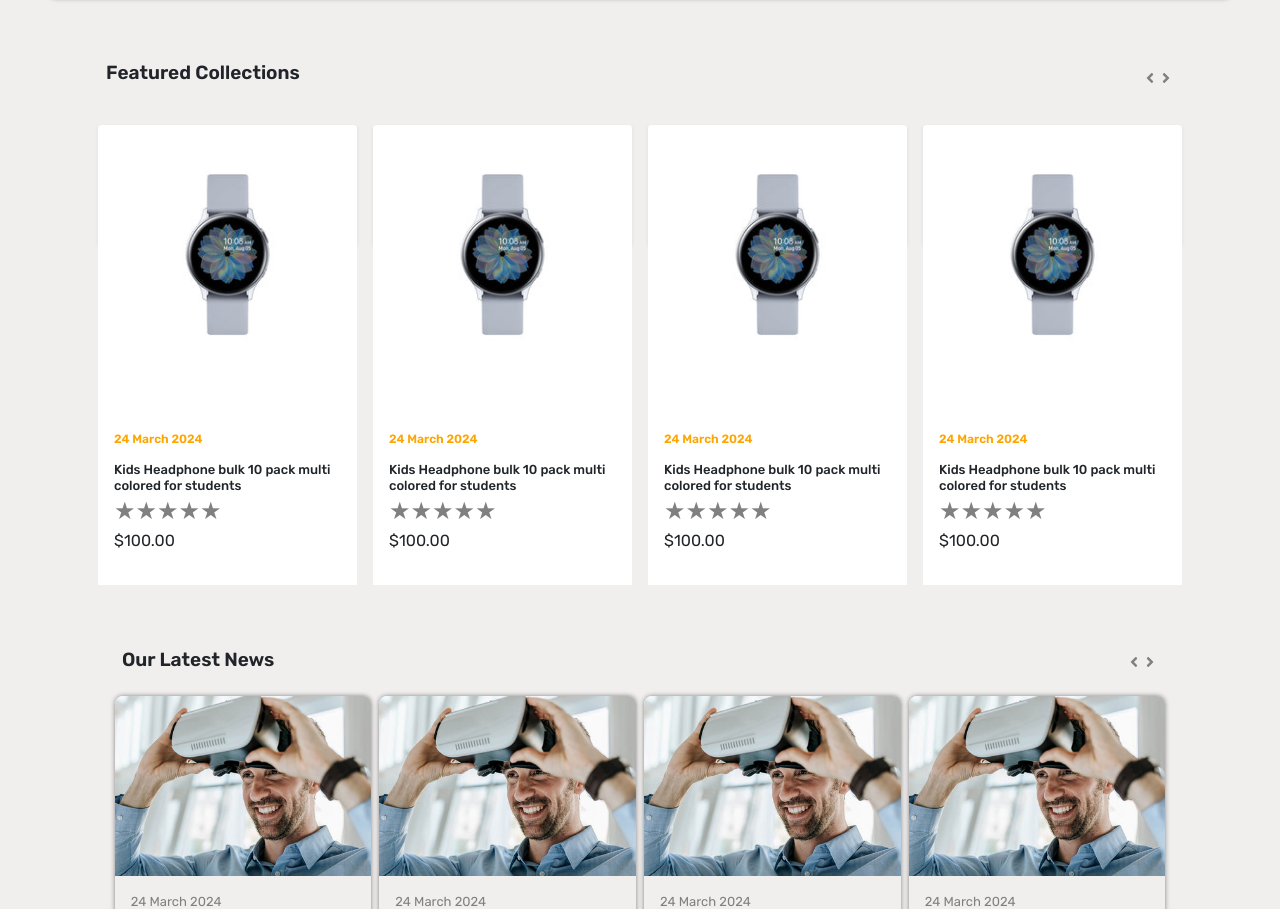
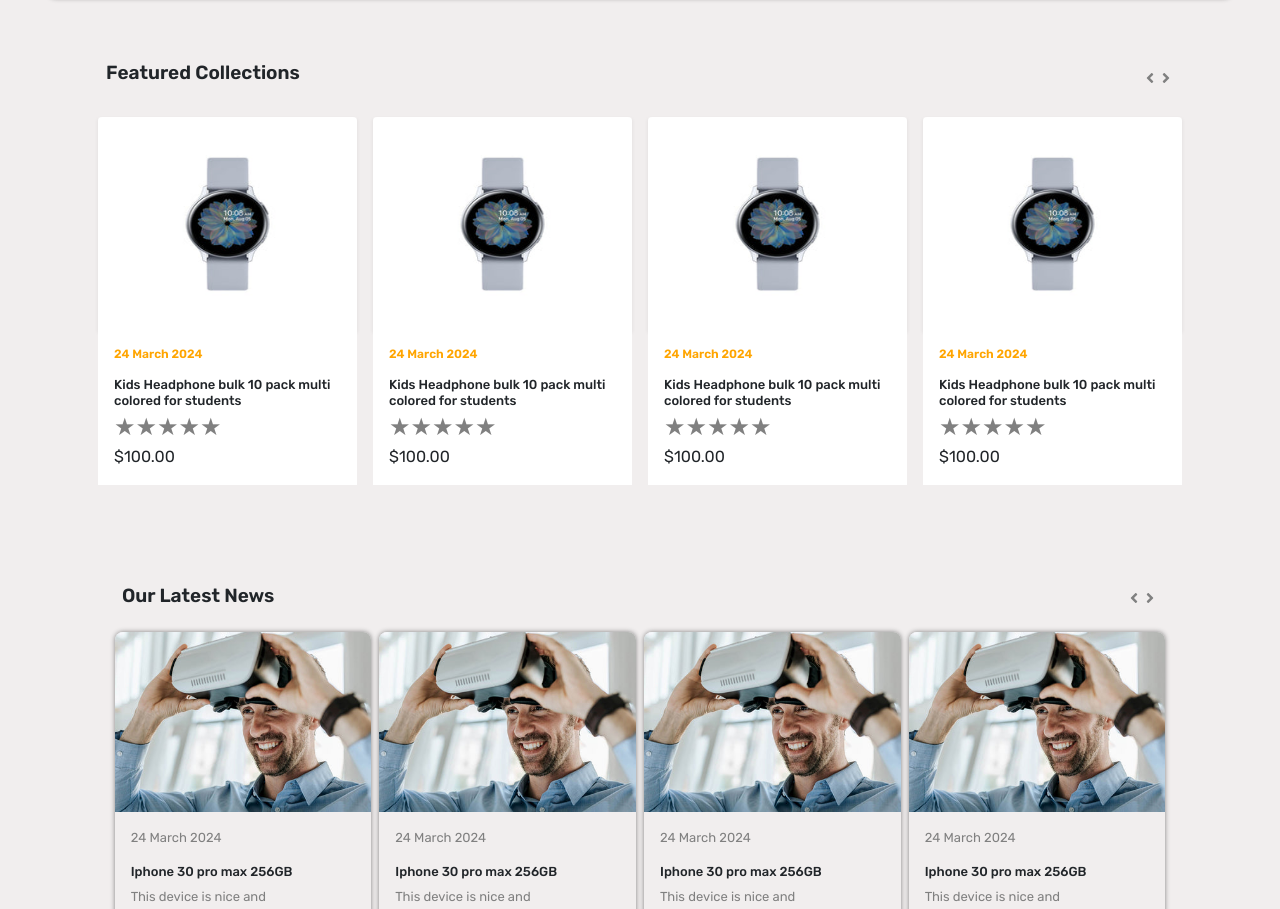
Before and after one commit to Braionic/novelMartFrontEnd, a React (Create React App) app: page / in a window 1280 px wide. Shown: the part 1705-2614 px from the top of the page. Built offline with nearby package versions, Linux system fonts and the light colour scheme.

Commit message:
improved on the card

```diff
--- a/src/components/FCollections.jsx
+++ b/src/components/FCollections.jsx
@@ -7,22 +7,22 @@ import { Link } from "react-router-dom";
 import ReactStars from "react-stars";
 export default function FCards() {
   return (
-    <div className="collection-cards-container col-xs-8 col-sm-5 col-md-3 p-2">
-      <div className="collectionCard position-relative my-2 shadow-sm h-25 ">
-        <div className="card-image rounded-top overflow-hidden " >
+    <div className="collection-cards-container col-xs-8 col-sm-5 col-md-3 px-2">
+      <div className="collectionCard position-relative my-2 shadow-sm h-50 ">
+        <div className="card-image rounded-top overflow-hidden h-100" >
           <img
             src={watch}
-            className="img-fluid object-fit-cover"
+            className="img-fluid h-100 w-100"
             alt="blogimg"
           />
           <img
             src={watch2}
-            className="img-fluid object-fit-cover"
+            className="img-fluid w-100 h-100 object-fit-contain"
             alt="blogimg"
           />
         </div>
 
-        <div className="collection-container ps-3 pe-3 pt-5 pb-3">
+        <div className="collection-container ps-3 pe-3 py-3">
           <p
             className="date"
             style={{
@@ -43,7 +43,7 @@ export default function FCards() {
             size={24}
             color2={"#ffd700"}
           />
-          <p className="fs-6 mt-0">$100.00</p>
+          <p className="fs-6 my-0">$100.00</p>
         </div>
         <div className="action-bar">
           <div>
```
